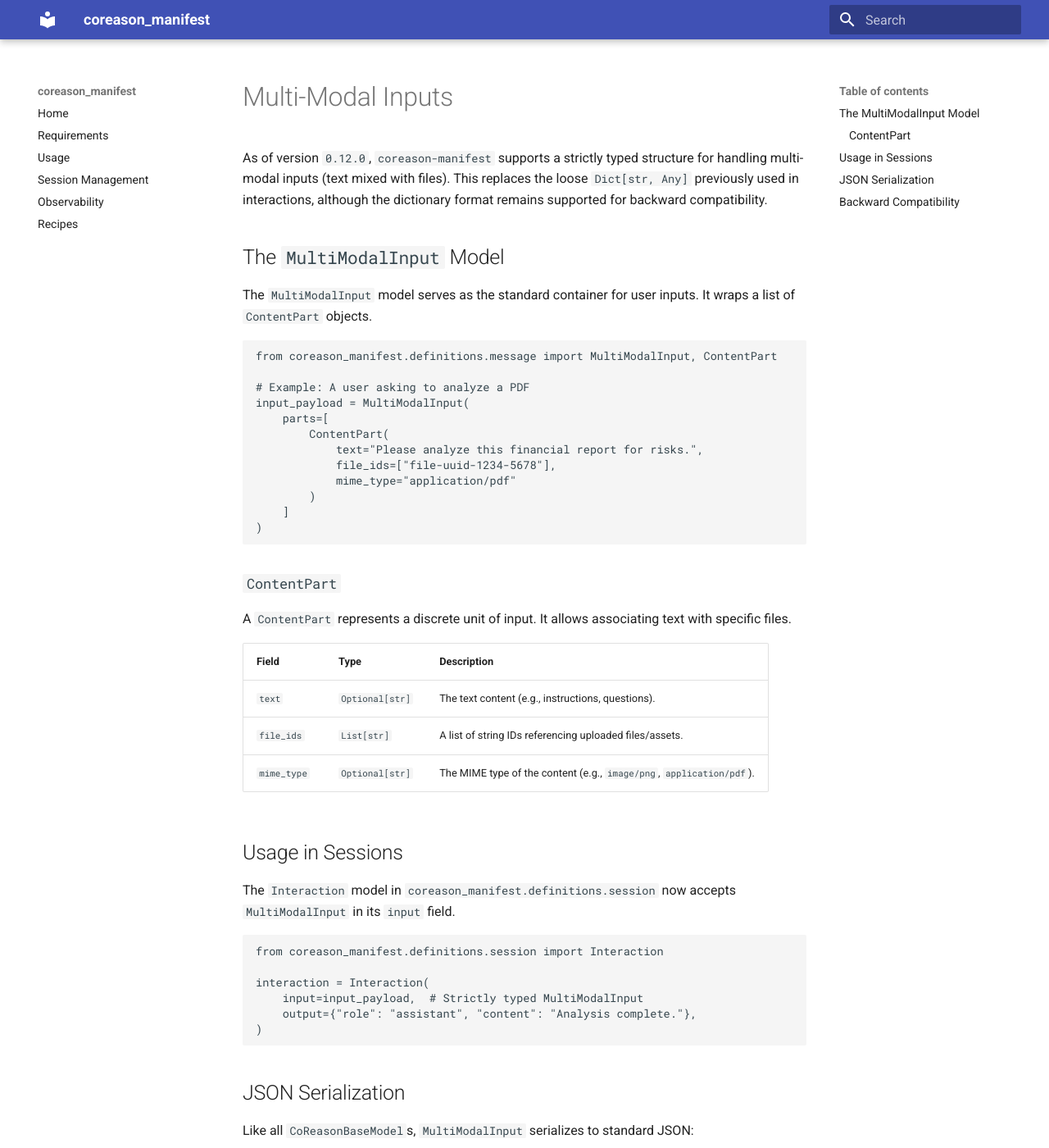
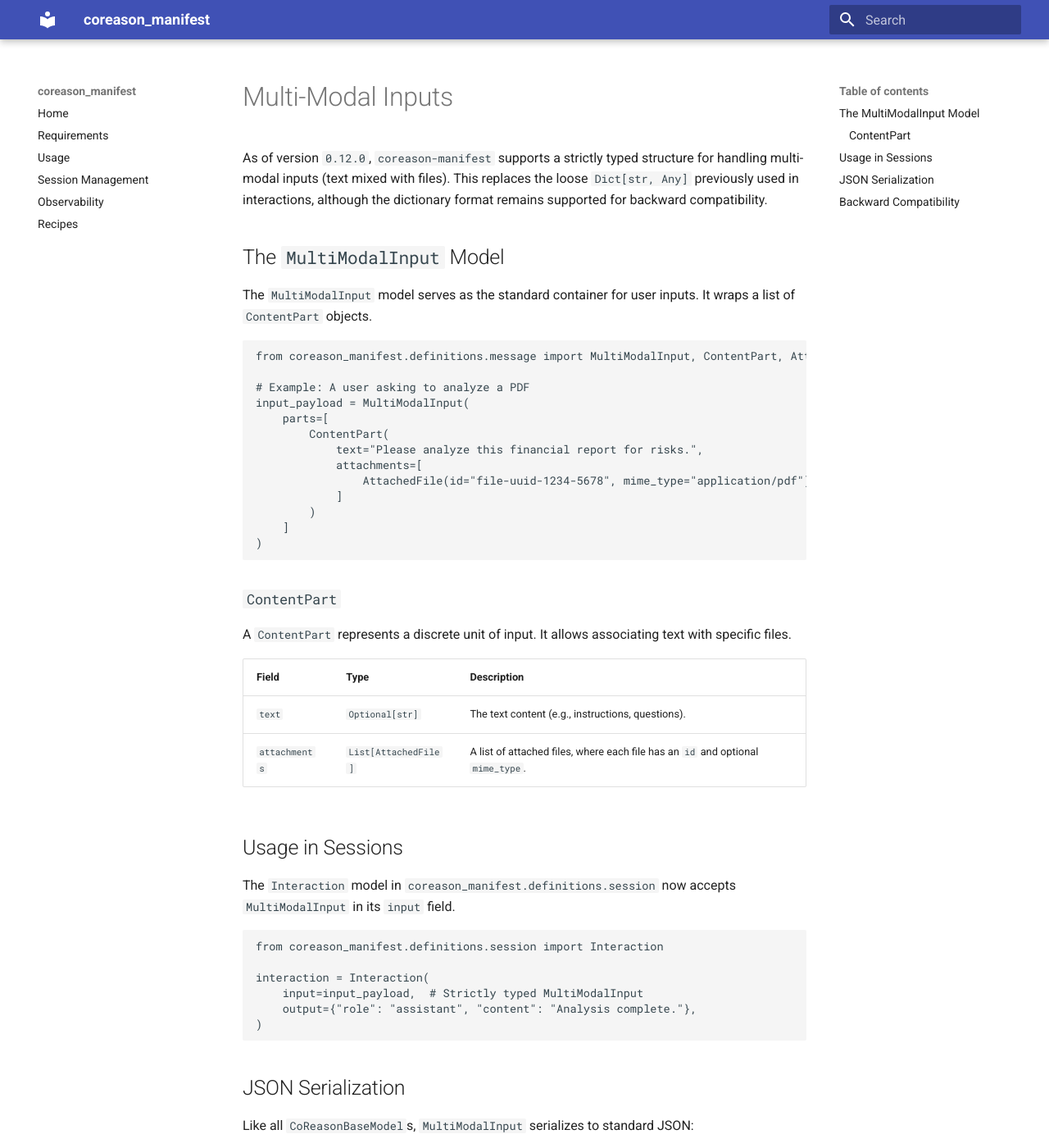
Before and after one commit to CoReason-AI/coreason-manifest, an MkDocs documentation site: the page built from docs/multimodal_inputs.md, in a window 1280 px wide and 1400 px high. Shown: the whole window at 82% size. Built offline with MkDocs 1.6.1 and Material for MkDocs 9.7.7, drawn with Linux system fonts in a browser that asks for light colours; some of the changed text lies outside the part shown.

Commit message:
Refactor ContentPart to use strict AttachedFile list (#149)
* refactor(content-part): replace file_ids/mime_type with strict AttachedFile list

- Introduces `AttachedFile` model with `id` and `mime_type` fields.
- Updates `ContentPart` to use `attachments: List[AttachedFile]` instead of ambiguous parallel lists.
- Updates `MultiModalInput` tests and documentation to reflect the schema change.
- Adds docstrings clarifying the distinction between Ingress (`ContentPart`) and Internal (`Part`) message components.\

````diff
--- a/docs/multimodal_inputs.md
+++ b/docs/multimodal_inputs.md
@@ -7,15 +7,16 @@ As of version `0.12.0`, `coreason-manifest` supports a strictly typed structure
 The `MultiModalInput` model serves as the standard container for user inputs. It wraps a list of `ContentPart` objects.
 
 ```python
-from coreason_manifest.definitions.message import MultiModalInput, ContentPart
+from coreason_manifest.definitions.message import MultiModalInput, ContentPart, AttachedFile
 
 # Example: A user asking to analyze a PDF
 input_payload = MultiModalInput(
     parts=[
         ContentPart(
             text="Please analyze this financial report for risks.",
-            file_ids=["file-uuid-1234-5678"],
-            mime_type="application/pdf"
+            attachments=[
+                AttachedFile(id="file-uuid-1234-5678", mime_type="application/pdf")
+            ]
         )
     ]
 )
@@ -28,8 +29,7 @@ A `ContentPart` represents a discrete unit of input. It allows associating text
 | Field | Type | Description |
 | :--- | :--- | :--- |
 | `text` | `Optional[str]` | The text content (e.g., instructions, questions). |
-| `file_ids` | `List[str]` | A list of string IDs referencing uploaded files/assets. |
-| `mime_type` | `Optional[str]` | The MIME type of the content (e.g., `image/png`, `application/pdf`). |
+| `attachments` | `List[AttachedFile]` | A list of attached files, where each file has an `id` and optional `mime_type`. |
 
 ## Usage in Sessions
 
@@ -53,8 +53,12 @@ Like all `CoReasonBaseModel`s, `MultiModalInput` serializes to standard JSON:
   "parts": [
     {
       "text": "Please analyze this financial report for risks.",
-      "file_ids": ["file-uuid-1234-5678"],
-      "mime_type": "application/pdf"
+      "attachments": [
+        {
+          "id": "file-uuid-1234-5678",
+          "mime_type": "application/pdf"
+        }
+      ]
     }
   ]
 }
````
Also changed, not shown: 2 other files.
